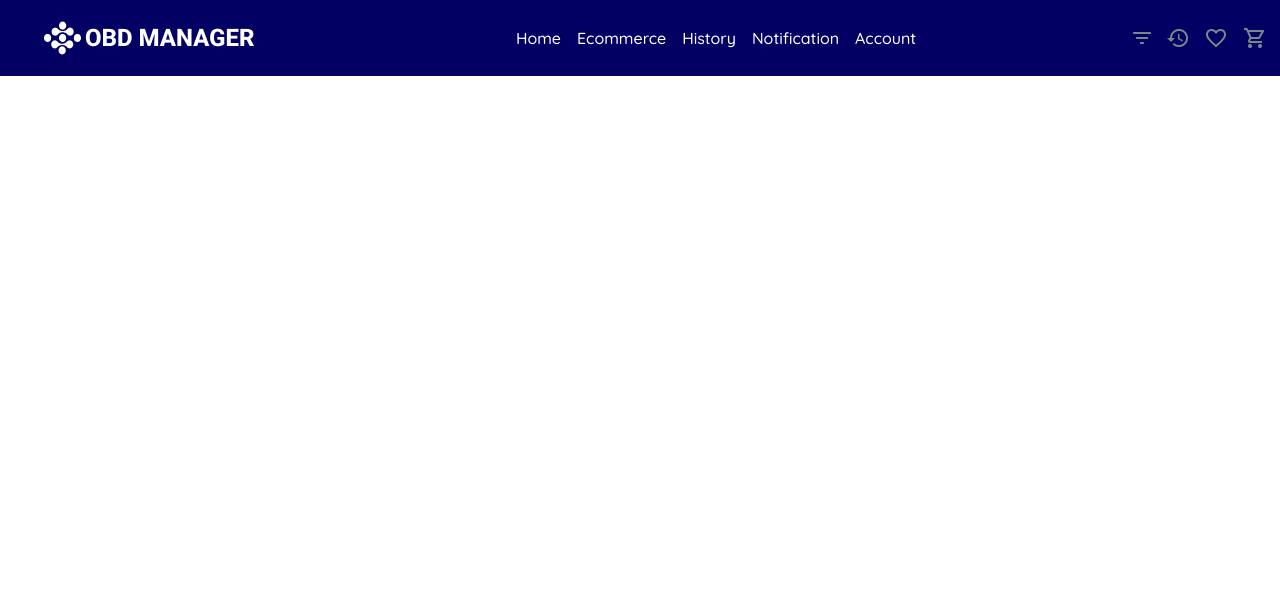
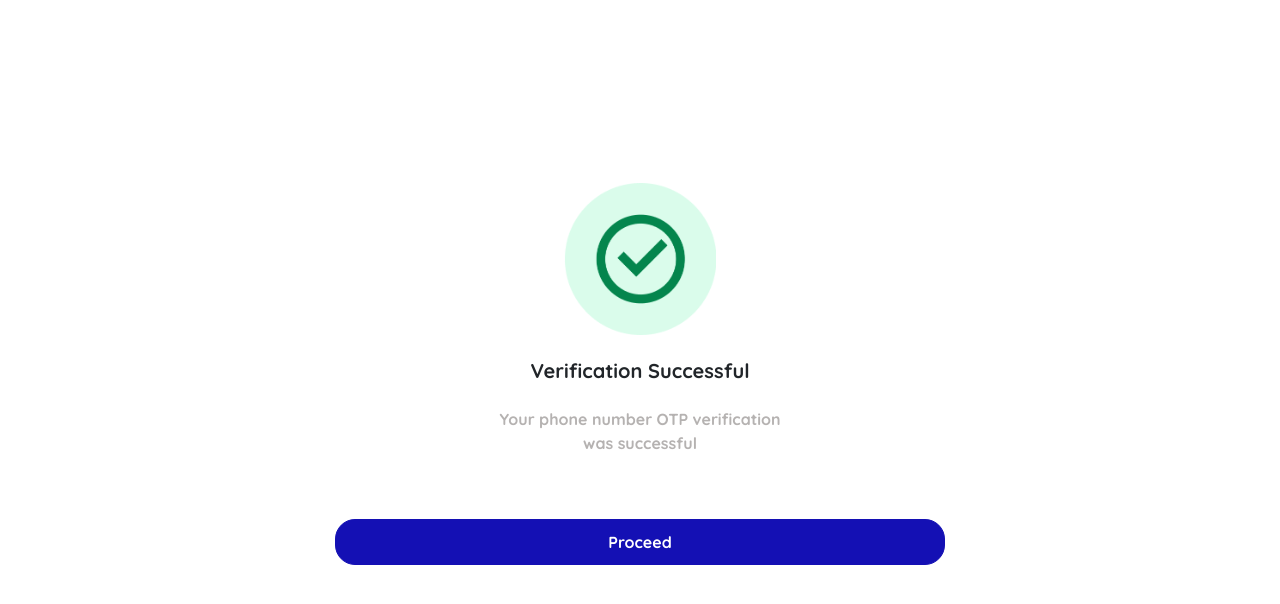
Before and after one commit to cycodedconcept/OBD-eccomerce, a React (Create React App) app: page /verify/status in a window 1280 px wide. Shown: the top 604 px of the page. Built offline with nearby package versions, Linux system fonts and the light colour scheme.

Commit message:
status page completed

```diff
--- a/src/Navigation/Navigation.jsx
+++ b/src/Navigation/Navigation.jsx
@@ -7,7 +7,7 @@ import { Cart, Filter, Love, Not, Logo } from '../assets'
 const Navigation = () => {
   const location = useLocation();
 
-  if (location.pathname === '/form' || location.pathname === '/verify') {
+  if (location.pathname === '/form' || location.pathname === '/verify' || location.pathname === '/verify/status') {
     return null;
   }
 
--- a/src/Pages/Cart/cart.css
+++ b/src/Pages/Cart/cart.css
@@ -23,7 +23,7 @@
     font-weight: 700;
 }
 
-.cart-btn, .check-btn, .log-re {
+.cart-btn, .check-btn, .log-re, .ve-btn {
     outline: none;
     box-shadow: none;
     border: 0;
--- a/src/Pages/Display.jsx
+++ b/src/Pages/Display.jsx
@@ -11,6 +11,7 @@ import Payment from './Checkout/Payment'
 import Confirmation from './Checkout/Confirmation';
 import Registration from '../Profile/Registration/Registration';
 import Verify from '../Profile/Registration/Verify';
+import VerifyStatus from '../Profile/Registration/VerifyStatus';
 
 
 
@@ -29,6 +30,7 @@ const Display = () => {
       <Route path='checkout' element={<Checkout />} />
       <Route path='/form' element={<Registration />} />
       <Route path='/verify' element={<Verify />} />
+      <Route path='/verify/status' element={<VerifyStatus />} />
       <Route path='checkout/payment' element={<Payment />} />
       <Route path='checkout/confirmation' element={<Confirmation />} />
       </Routes>
--- a/src/Profile/Registration/Registration.jsx
+++ b/src/Profile/Registration/Registration.jsx
@@ -61,7 +61,6 @@ const Registration = () => {
                         defaultCountry="NG"
                         value={phoneNumber}
                         onChange={setPhoneNumber}
-
                     />
                     </div>
                     <div>
--- a/src/Profile/Registration/Verify.jsx
+++ b/src/Profile/Registration/Verify.jsx
@@ -11,8 +11,31 @@ const Verify = () => {
                <div className="reg-img text-center">
                   <img src={ Mlogo } alt="" className='my-5'/>
                   <h5 className='mx-3'>Verify Your Phone Number</h5>
-                  <p>An OTP verification code has been sent to your<br></br> phone number +234098940290</p>
+                  <p>An OTP verification code has been sent to your<br></br> phone number <b>+234098940290</b></p>
               </div>
+              <form className='order-form custom-w-100 my-5'>
+                <div className="form-group mb-4">
+                  <label>Verification Code</label>
+                  <input type="text" className="form-control" id="exampleInputEmail1" aria-describedby="emailHelp"/>
+                </div>
+
+                <div className='reg mt-2'>
+                    <div>
+                        <p style={{color: '#848481'}}>didn't receive the code?</p>
+                    </div>
+                    <div className='ml-2'>
+                        <button className='log-re'>Resend</button>
+                    </div>
+
+                </div>
+
+                <button className='ve-btn'>Change Phone Number</button>
+
+
+                <div className="checkout text-center mt-5">
+                    <button className='reg-btn'>Verify</button>
+                </div>
+              </form>
           </div>
           <div className="col-sm-12 col-md-12 col-lg-3"></div>
       </div>
--- /dev/null
+++ b/src/Profile/Registration/VerifyStatus.jsx
@@ -0,0 +1,47 @@
+import React, { useState } from 'react'
+import { Success, Fail } from '../../assets'
+
+import './registration.css'
+
+
+const VerifyStatus = () => {
+  const [showFirstDiv, setShowFirstDiv] = useState(false);
+
+  React.useEffect(() => {
+    setShowFirstDiv(true);
+  }, []);
+
+  return (
+    <React.Fragment>
+      <div className="row">
+          <div className="col-sm-12 col-md-12 col-lg-3"></div>
+          <div className="col-sm-12 col-md-12 col-lg-6">
+              {
+                showFirstDiv ? (
+                    <div className="status-section text-center">
+                        <img src={ Success } alt="" className='w-25'/>
+
+                        <h5 className='my-4'>Verification Successful</h5>
+                        <p>Your phone number OTP verification<br></br> was successful</p>
+
+                        <button className='reg-btn mt-5'>Proceed</button>
+                    </div>
+                ) : (
+                    <div className="status-section text-center">
+                        <img src={ Fail } alt="" className='w-25'/>
+
+                        <h5 className='my-4'>Verification Failed</h5>
+                        <p>Your phone number OTP verification<br></br> was not successful</p>
+
+                        <button className='reg-btn mt-5'>Retry</button>
+                    </div>
+                )
+              }
+          </div>
+          <div className="col-sm-12 col-md-12 col-lg-3"></div>
+      </div>
+    </React.Fragment>
+  )
+}
+
+export default VerifyStatus
--- a/src/Profile/Registration/registration.css
+++ b/src/Profile/Registration/registration.css
@@ -44,3 +44,20 @@
 .reg p {
     color: #848481;
 }
+
+.ve-btn {
+    background: none;
+    color: #1410B4;
+}
+
+.status-section {
+    margin: 30% 0;
+}
+
+.status-section h5 {
+    font-weight: 900;
+}
+
+.status-section p {
+    color: #b5b2b1;
+}
--- a/src/assets/index.jsx
+++ b/src/assets/index.jsx
@@ -14,3 +14,4 @@ export const Pay = require('./pay.png');
 export const Card = require('./card.png');
 export const Success = require('./succ.png');
 export const Mlogo = require('./mlogo.png');
+export const Fail = require('./fail.png');
```
Also changed, not shown: src/assets/fail.png (added).
